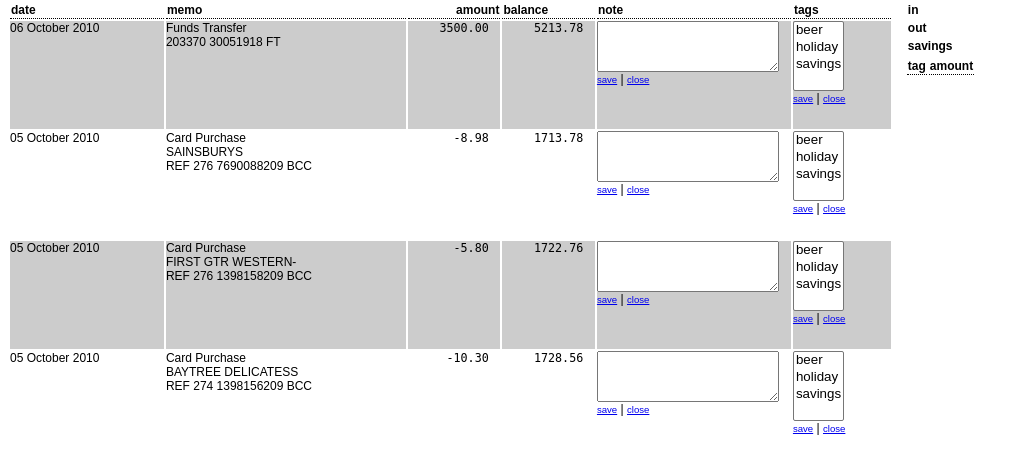
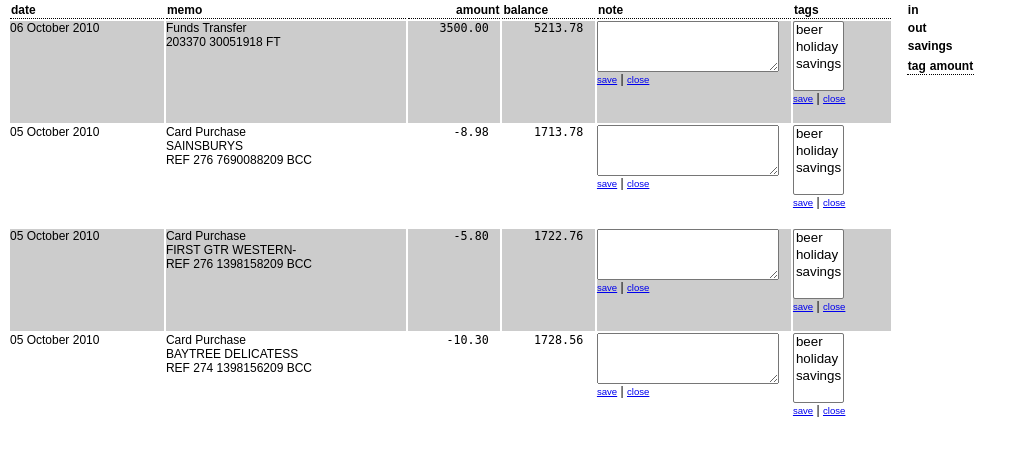
Before and after one commit to mallison/money, a Django app: template money/templates/money/home.html in a window 1280 px wide. Shown: the part 95-569 px from the top of the page, without its empty margins (0-1027 px from the left). Run offline with Django 3.2, Linux system fonts and the light colour scheme; the template is opened without the code that fills it: values that come from a table or form of the project are taken from there, others are empty; data comes from the database, SQL or seed files in the repository; some libraries are stand-ins or nearby versions.

Commit message:
style tweaks to transaction list

```diff
--- a/money/templates/money/home.html
+++ b/money/templates/money/home.html
@@ -7,7 +7,7 @@
     th { text-align: left; border-bottom: 1px dotted black }
     td {
         vertical-align: top;
-        padding: 0 1em 1em 0;
+        padding: 0 1em .5em 0;
     }
     td.amount, th.amount {
         text-align: right;
@@ -30,6 +30,7 @@
     .note { width: 15em }
     #main, #related { float: left }
     #related { margin-left: 1em }
+    #related td { padding-bottom: 0 }
     th.left { vertical-align: top; border: none }
     tr.misc { background-color: red; color: white; font-weight: bold }
     tr.misc td { vertical-align: middle }
```
